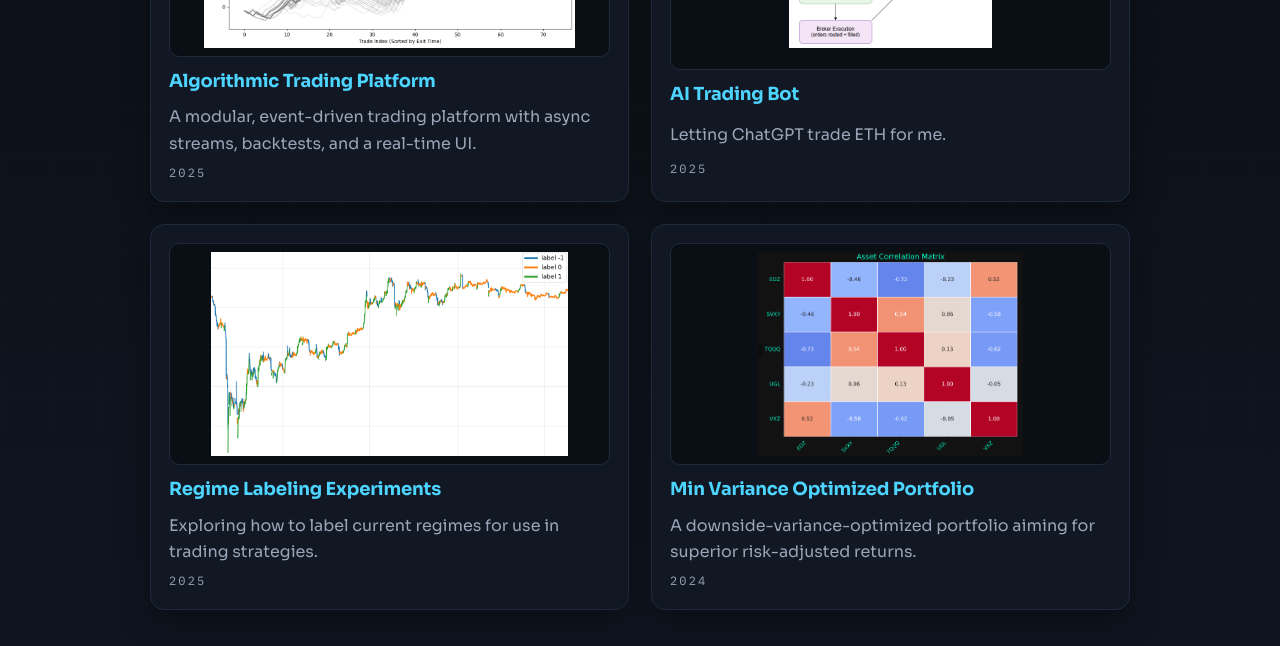
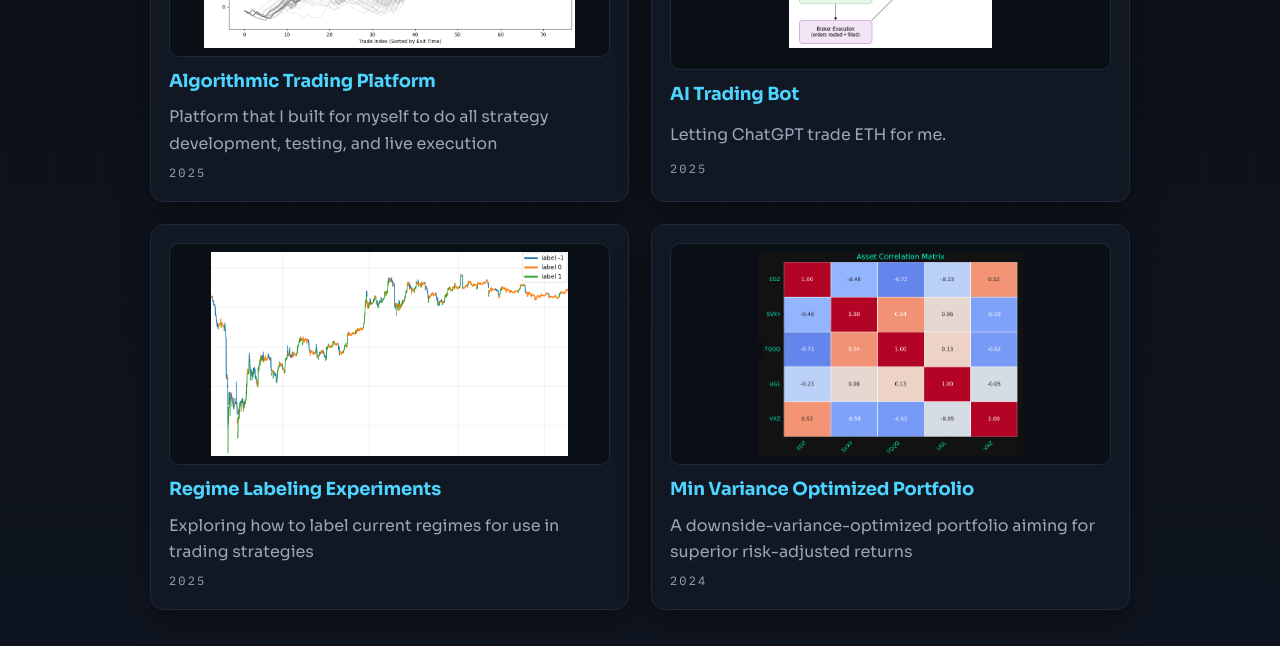
Before and after one commit to brynnj/brynnj.github.io, a Jekyll site: the page built from projects.md, in a window 1280 px wide. Shown: the part 469-1115 px from the top of the page. Built offline with Jekyll 4.4.1, drawn with Linux system fonts in a browser that asks for light colours.

Commit message:
changing descs

```diff
--- a/_data/projects.yml
+++ b/_data/projects.yml
@@ -1,6 +1,6 @@
 # Set hidden: true to hide a project card from the Projects page.
 - title: "Algorithmic Trading Platform"
-  description: "A modular, event-driven trading platform with async streams, backtests, and a real-time UI."
+  description: "Platform that I built for myself to do all strategy development, testing, and live execution"
   link: "/projects/trading-platform/"
   year: "2025"
   image: "/assets/img/monte-carlo-example.png"
@@ -12,24 +12,24 @@
   image: "/assets/img/ai_trader_flow.png"
   hidden: false
 - title: "Strategy Lab: LLM-Driven Strategy Evolver"
-  description: "A local LLM loop that proposes, runs, and scores unconventional strategies."
+  description: "A local LLM loop that proposes, runs, and scores unconventional strategies"
   link: "/projects/strategy-lab/"
   year: "2025"
   image: "/assets/img/strategy-lab.png"
   hidden: true
 - title: "6-DOF Rigid Body Simulator + Web Viewer"
-  description: "A Python 6-DOF simulator with exportable outputs and a Babylon.js playback tool."
+  description: "A Python 6-DOF simulator with exportable outputs and a Babylon.js playback tool"
   link: "/projects/sixdof-sim/"
   year: "2025"
   image: "/assets/img/sixdof-sim-viewer.png"
   hidden: true
 - title: "Regime Labeling Experiments"
-  description: "Exploring how to label current regimes for use in trading strategies."
+  description: "Exploring how to label current regimes for use in trading strategies"
   link: "/projects/regime-classification/"
   year: "2025"
   image: "/assets/img/btc_labeled_cover.png"
 - title: "Min Variance Optimized Portfolio"
-  description: "A downside-variance-optimized portfolio aiming for superior risk-adjusted returns."
+  description: "A downside-variance-optimized portfolio aiming for superior risk-adjusted returns"
   link: "/projects/min-variance/"
   year: "2024"
   image: "/assets/img/correlation-matrix.png"
```
